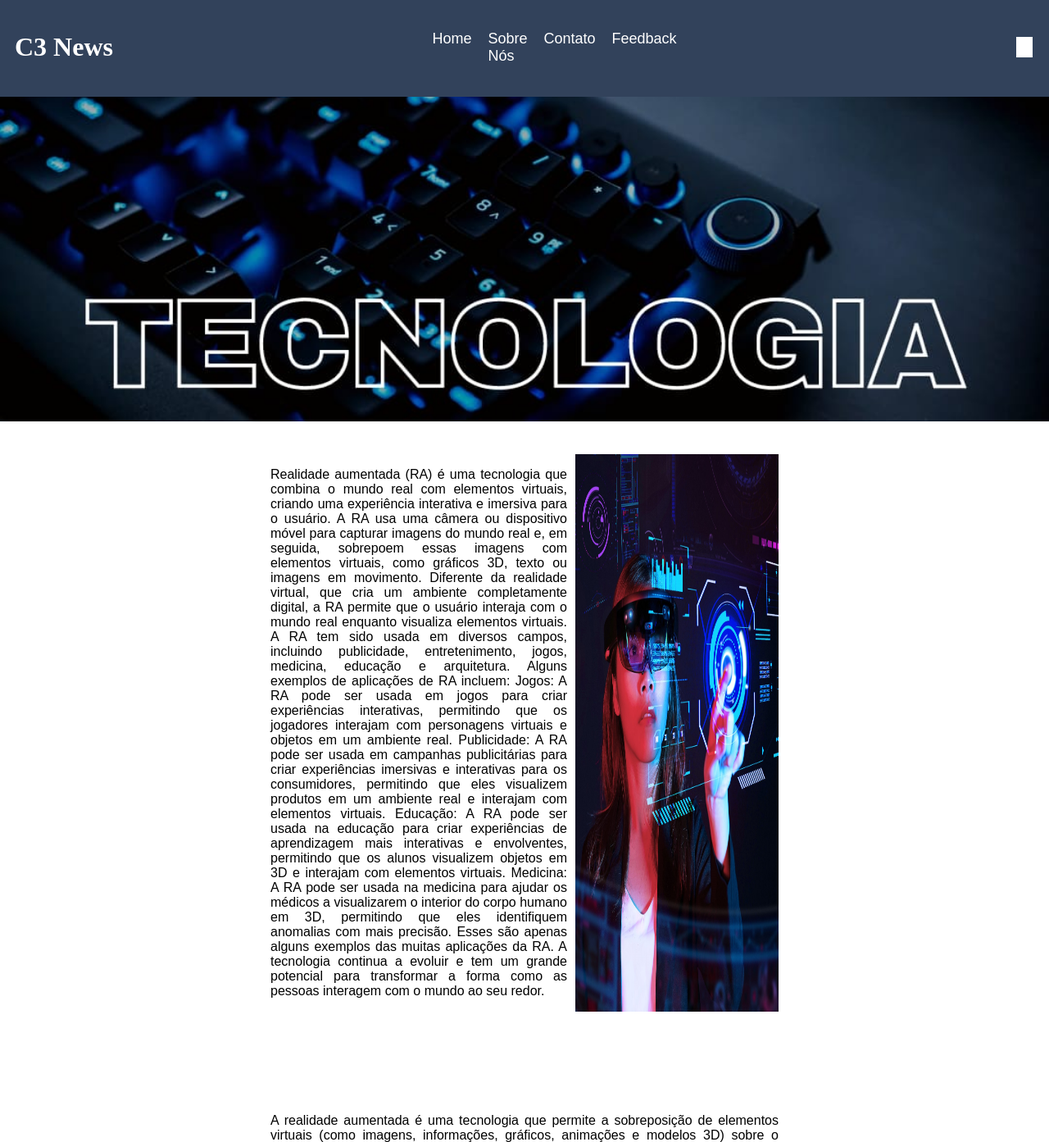
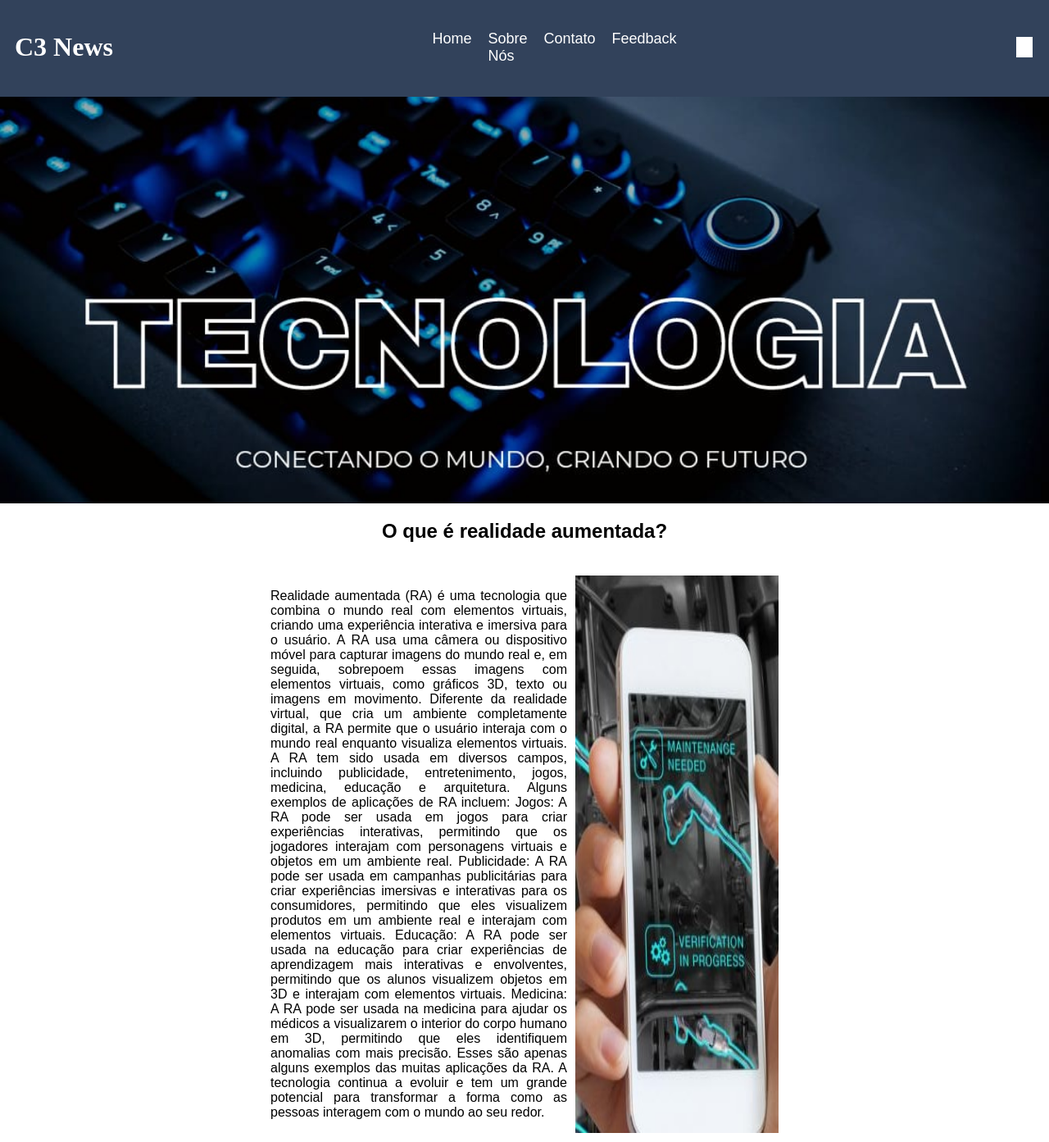
Before and after one commit to liviaxsouza/projetoFinalSprint2, a plain HTML site: page pages/categorias/tecnologia/realidade-aumentada.html in a window 1280 px wide. Shown: the top 1393 px of the page at 82% size. Drawn offline with Linux system fonts and the light colour scheme.

Commit message:
finalizacao(98)

```diff
--- a/assets/css/categorias/tecnologia/style.realidade-aumentada.css
+++ b/assets/css/categorias/tecnologia/style.realidade-aumentada.css
@@ -1,6 +1,6 @@
 h1 {
     text-align: center;
-    color: rgb(255, 255, 255);
+    color: black;
     font-family: Arial, Helvetica, sans-serif;
 }
 
@@ -123,6 +123,6 @@ box-shadow: -1px 1px 14px -2px rgba(0,0,0,0.75);
 
 #texto-central {
     padding-top: 200px;
-    padding-bottom: 200px;
+    padding-bottom: 300px;
     text-align: center;
 }
--- a/pages/categorias/tecnologia/realidade-aumentada.html
+++ b/pages/categorias/tecnologia/realidade-aumentada.html
@@ -19,6 +19,7 @@
 
 
     <article>
+        <h1>O que é realidade aumentada?</h1>
         <section class="section_sobrenos">
             <div id="div_sobrenos">
                 <p>Realidade aumentada (RA) é uma tecnologia que combina o mundo real com elementos virtuais, criando
@@ -47,7 +48,7 @@
 
                     Esses são apenas alguns exemplos das muitas aplicações da RA. A tecnologia continua a evoluir e tem
                     um grande potencial para transformar a forma como as pessoas interagem com o mundo ao seu redor.</p>
-                <img id="img_1" src="../../../assets/images/tecnologia/RA4.jpg" width="40%">
+                <img id="img_1" src="../../../assets/images/tecnologia/RA9.jpg" width="40%">
             </div>
         </section>
     </article>
```
Also changed, not shown: assets/images/tecnologia/RA5.jfif (added), assets/images/tecnologia/RA6.jfif (added), assets/images/tecnologia/RA7.jpg (added), assets/images/tecnologia/RA8.jpg (added), assets/images/tecnologia/RA9.jpg (added).
